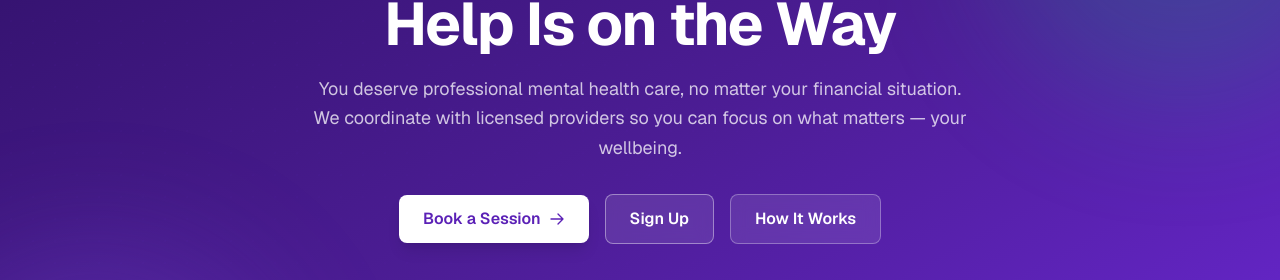
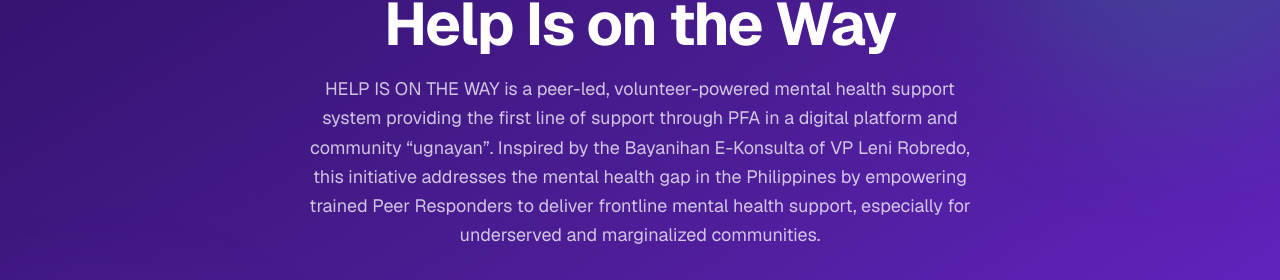
Before and after one commit to Christocker/Help-Is-on-the-Way, a Next.js app: page / in a window 1280 px wide. Shown: the part 253-533 px from the top of the page. Built offline with nearby package versions, Linux system fonts and the light colour scheme; no server answers; the database is empty.

Commit message:
Update landing page hero subtitle to new mission statement

```diff
--- a/src/app/(public)/page.tsx
+++ b/src/app/(public)/page.tsx
@@ -124,7 +124,7 @@
       <PublicHero
         eyebrow="Free Mental Healthcare Access"
         title="Help Is on the Way"
-        subtitle="You deserve professional mental health care, no matter your financial situation. We coordinate with licensed providers so you can focus on what matters — your wellbeing."
+        subtitle="HELP IS ON THE WAY is a peer-led, volunteer-powered mental health support system providing the first line of support through PFA in a digital platform and community “ugnayan”. Inspired by the Bayanihan E-Konsulta of VP Leni Robredo, this initiative addresses the mental health gap in the Philippines by empowering trained Peer Responders to deliver frontline mental health support, especially for underserved and marginalized communities."
       >
         <HeroActions />
         <dl className="mx-auto mt-12 grid max-w-3xl grid-cols-2 gap-4 sm:grid-cols-4">
```
